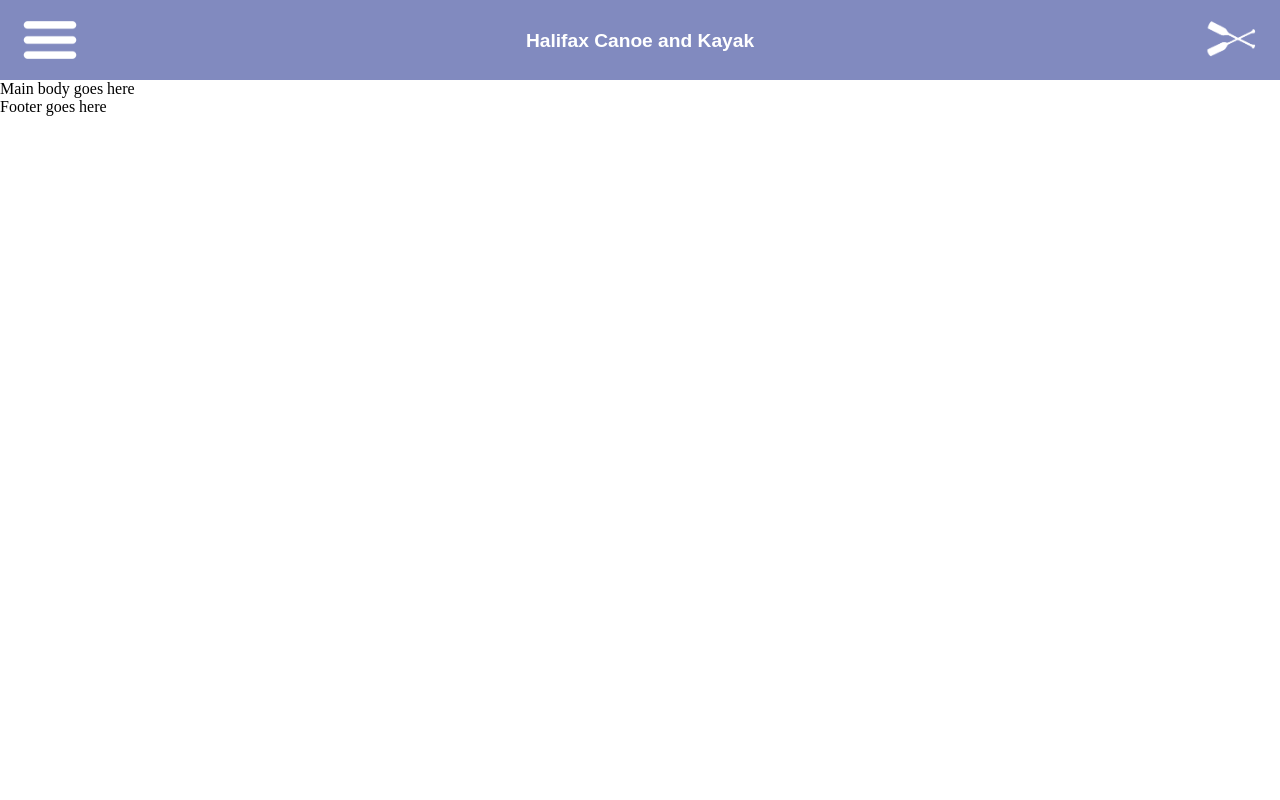
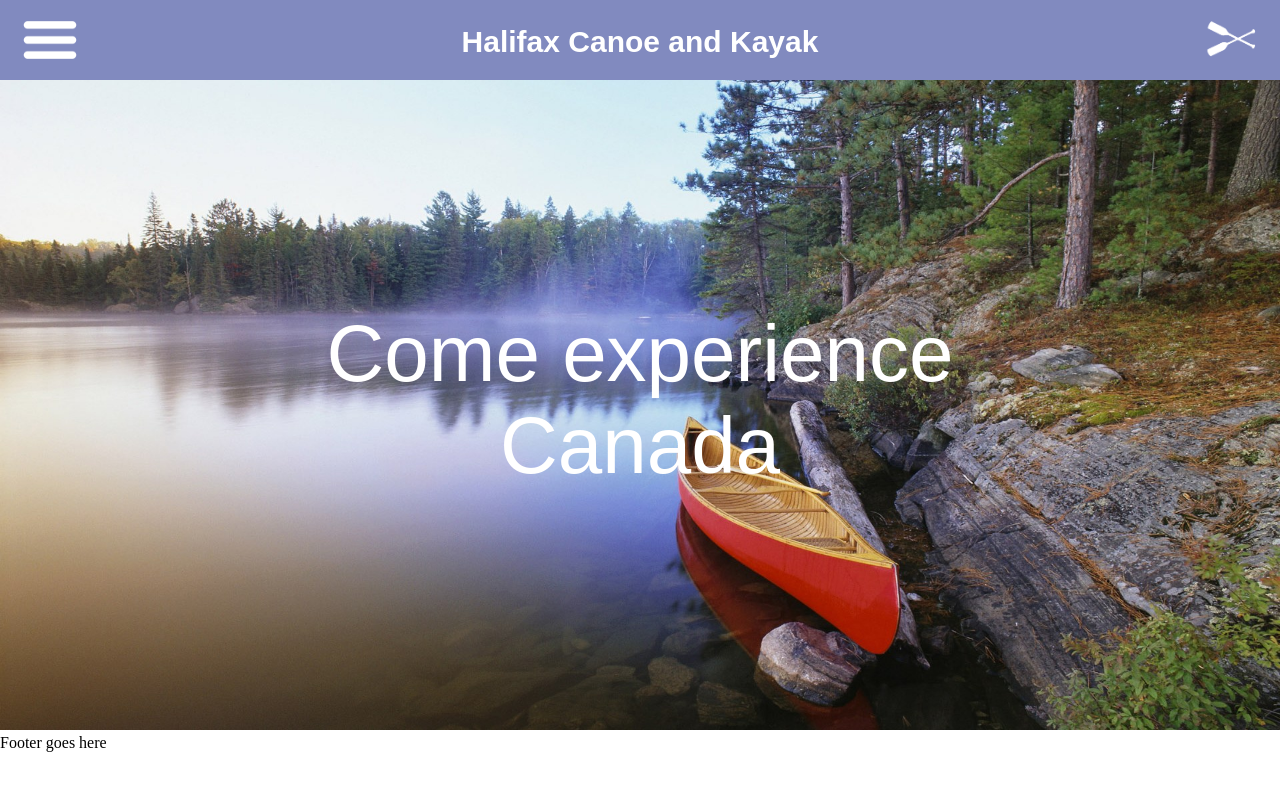
Before and after one commit to quackness/Halifax-Canoe-and-Kayak, a PHP site: page / in a window 1280 px wide. Run offline with PHP 8.4, Linux system fonts and the light colour scheme.

Commit message:
add a picture at the top  and css

```diff
--- a/header.css
+++ b/header.css
@@ -20,13 +20,13 @@ nav > ul {
 nav > ul > li {
   list-style: none;
   color: white;
-  font-size: larger;
+  font-size: 30px;
   font-weight: bolder;
   font-family: Arial, Helvetica, sans-serif;
 }
 
 li:nth-child(2) {
-  padding-top: 30px;
+  padding-top: 25px;
 }
 
 nav > ul > li > img {
@@ -34,3 +34,20 @@ nav > ul > li > img {
   height: 60px;
   padding-top:10px
 }
+
+.center {
+  position: absolute;
+  top: 50%;
+  left: 50%;
+  transform: translate(-50%, -50%);
+  color: white;
+  font-family: Arial, Helvetica, sans-serif;
+  font-size: 80px;
+  text-align: center;
+}
+
+main > img {
+  width: 100%;
+  height:650px;
+
+}
--- a/index.html
+++ b/index.html
@@ -14,14 +14,14 @@
           <li><img src="images/hamburger.png" /></li>
           <li>Halifax Canoe and Kayak</li>
           <li><img src="images/paddle-white.png" alt="Paddle logo" /></li>
+
         </ul>
       </nav>
     </header>
-    <div>
 
-    </div>
     <main>
-      <p>Main body goes here</p>
+      <img src="images/canoe.jpg" alt="canoe on the lake">
+        <div class="center">Come experience Canada</div>
     </main>
     <footer>
       <p>Footer goes here</p>
```
